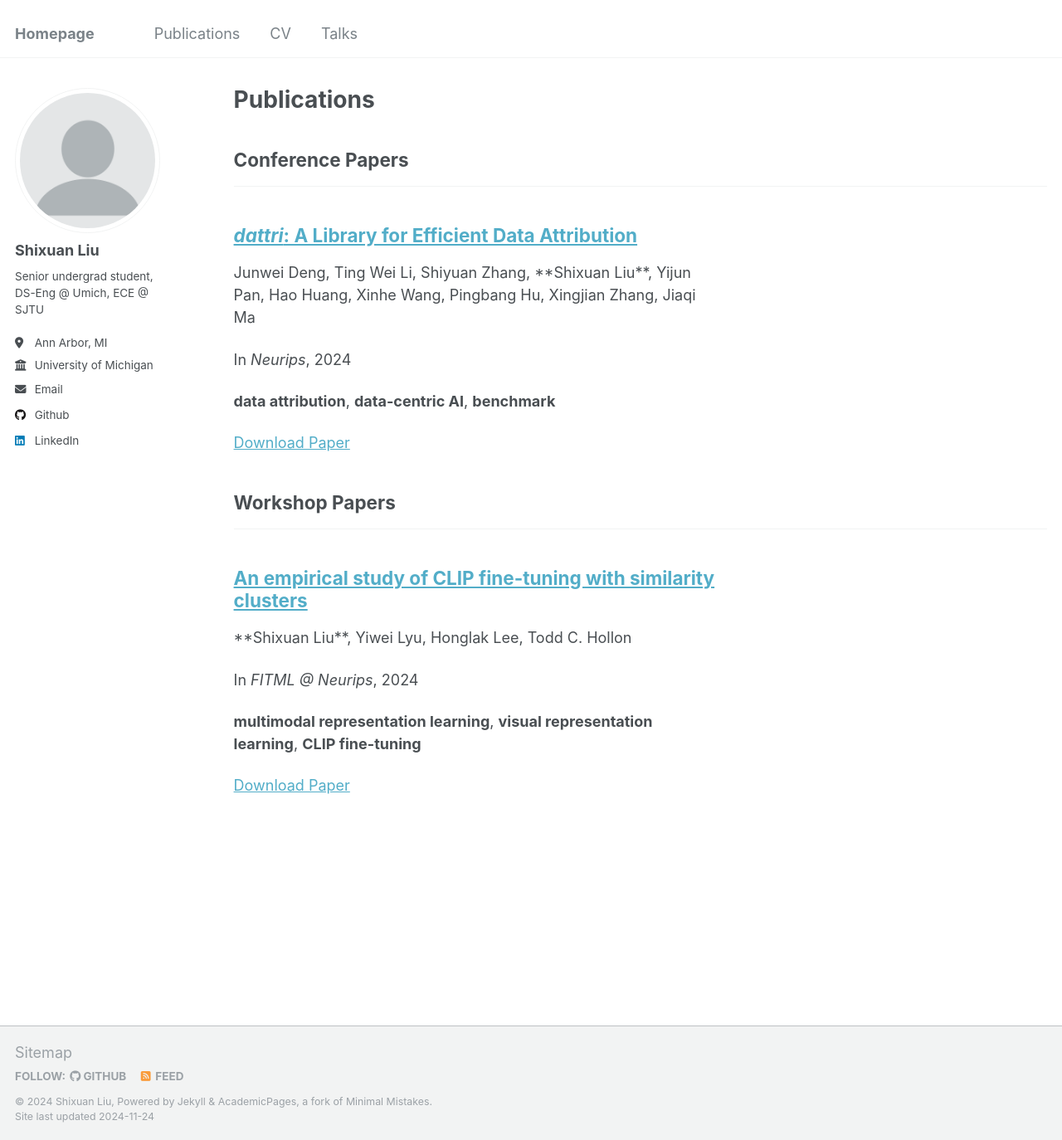
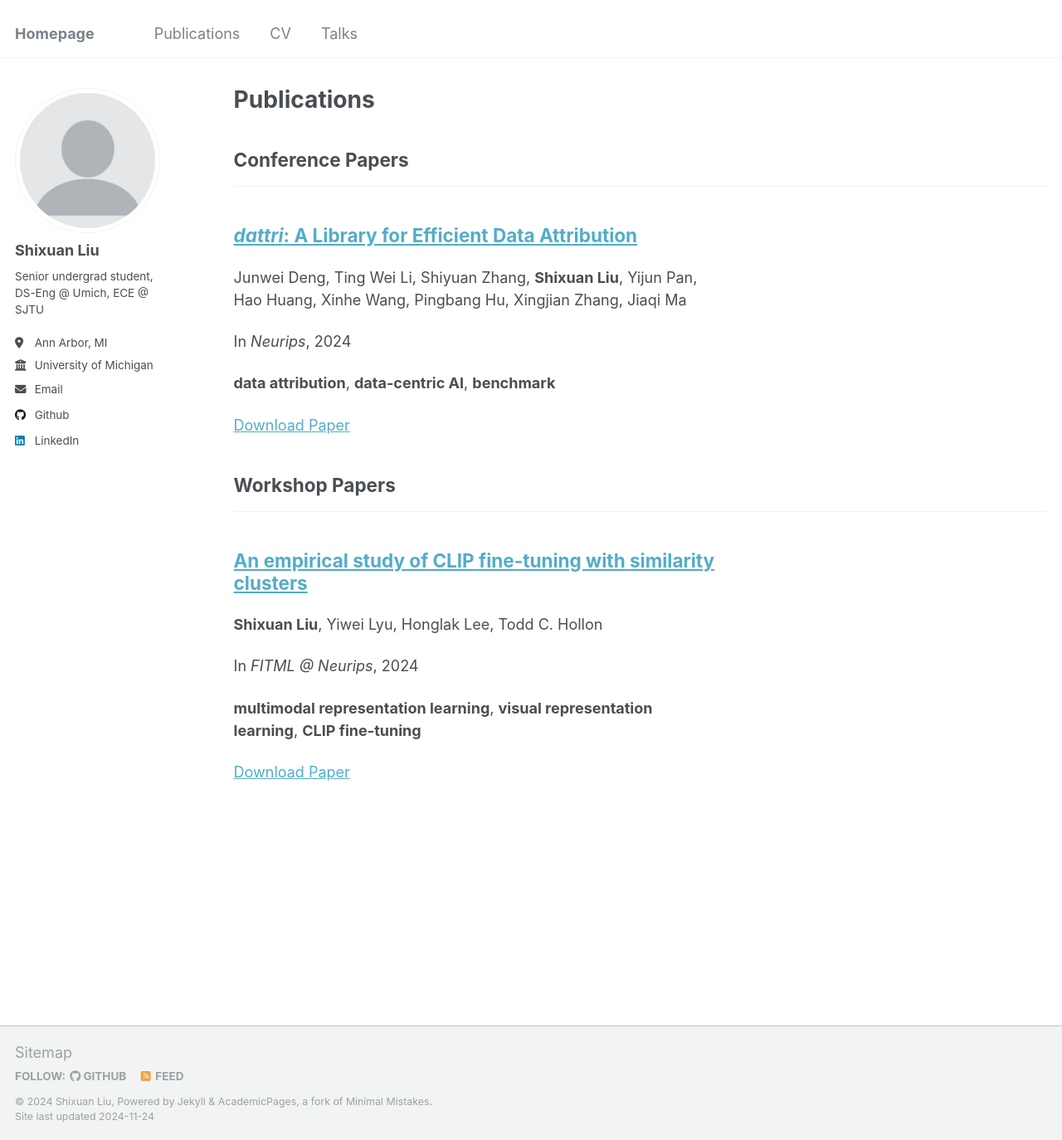
Before and after one commit to sx-liu/sx-liu.github.io, a Jekyll site: the page built from _pages/publications.html, in a window 1280 px wide and 1374 px high. Shown: the whole window at 83% size. Built offline with Jekyll 4.4.1, drawn with Linux system fonts in a browser that asks for light colours.

Commit message:
Add publications

```diff
--- a/_includes/archive-single.html
+++ b/_includes/archive-single.html
@@ -41,7 +41,7 @@
         {% if post.collection == 'teaching' %}
           <p> {{ post.type }}, <i>{{ post.venue }}</i>, {{ post.date | default: "1900-01-01" | date: "%Y" }} </p>
         {% elsif post.collection == 'publications' %}
-          <p>{{ post.authors }}</p>
+          <p>{{ post.authors | markdownify }}</p>
           <p>In <i>{{ post.venue }}</i>, {{ post.date | default: "1900-01-01" | date: "%Y" }} </p>
         {% elsif post.date %}
          <p class="page__date"><strong><i class="fa fa-fw fa-calendar" aria-hidden="true"></i> {{ site.data.ui-text[site.locale].date_label | default: "Published:" }}</strong> <time datetime="{{ post.date | default: "1900-01-01" | date_to_xmlschema }}">{{ post.date | default: "1900-01-01" | date: "%B %d, %Y" }}</time></p>
```
